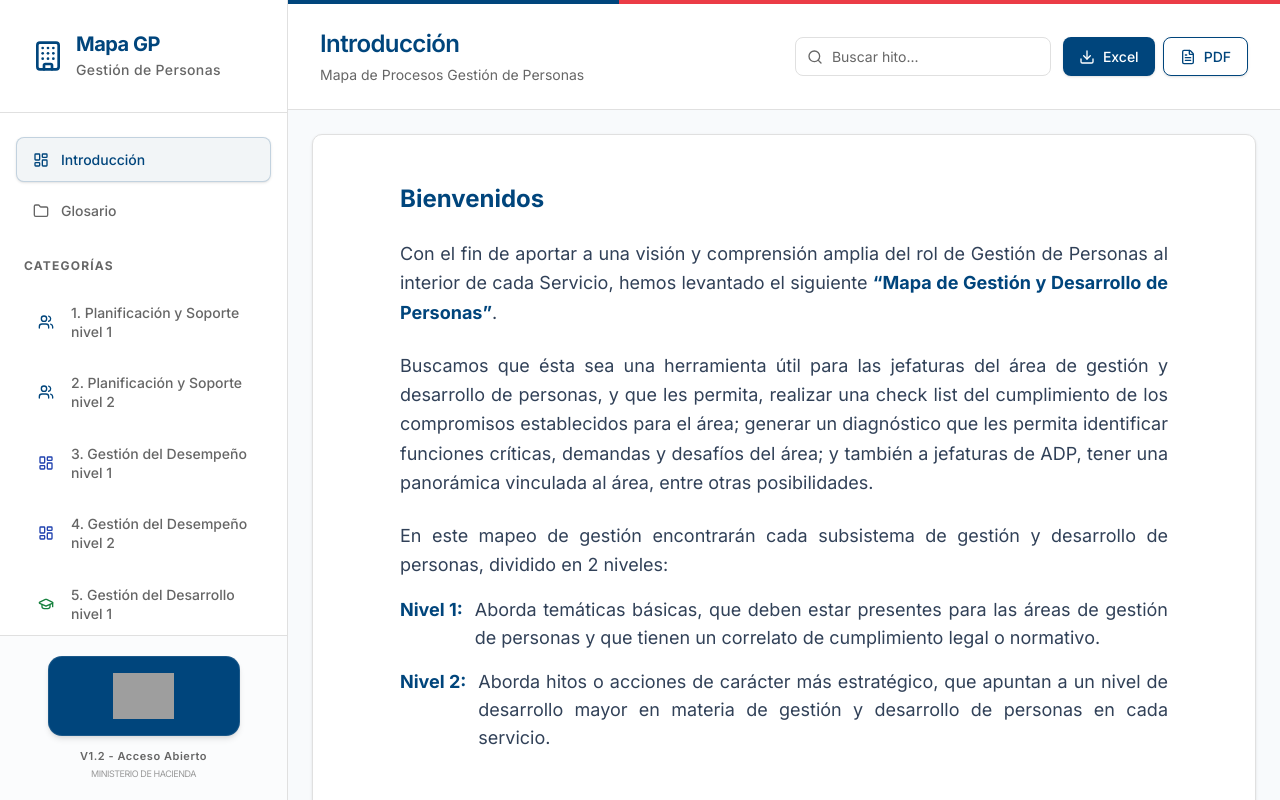
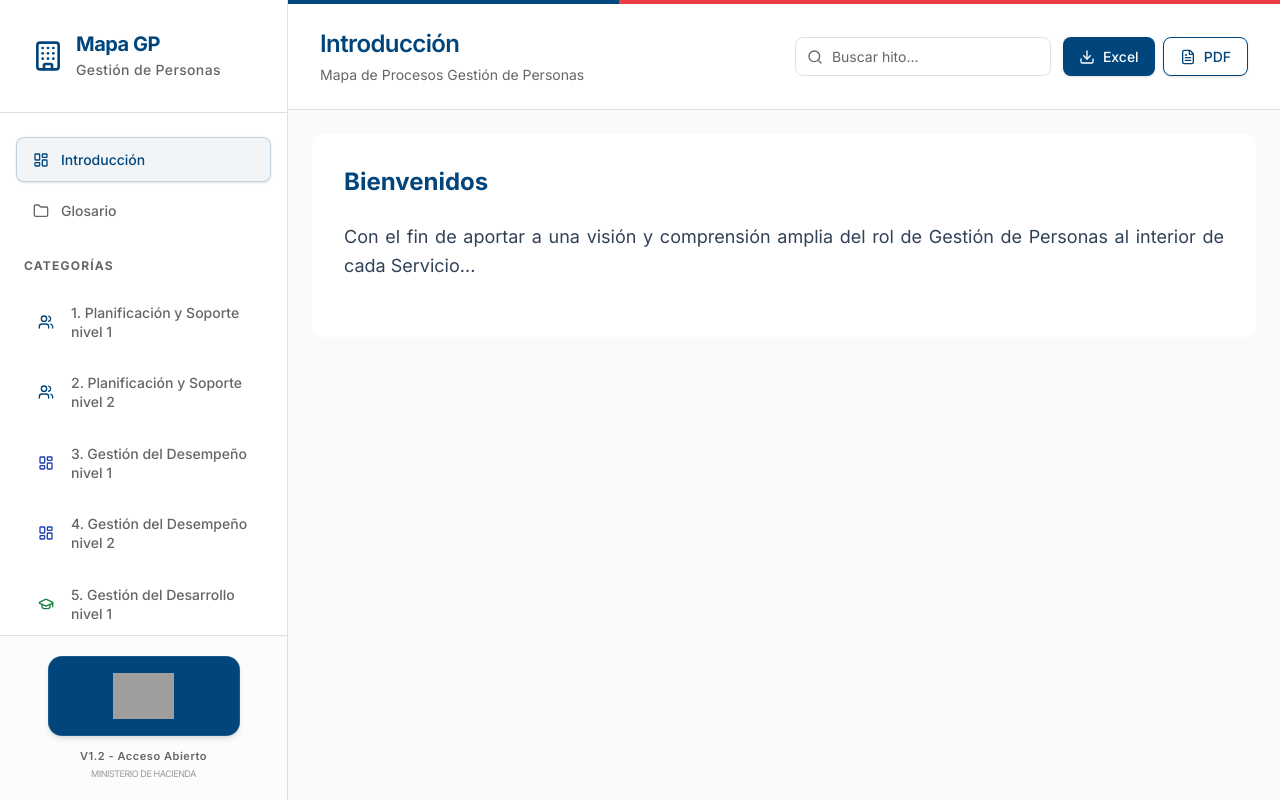
Before and after one commit to sgdp-dnsc/mapagp, a Next.js app: page / in a window 1280 px wide. Built offline with nearby package versions, Linux system fonts and the light colour scheme; grey boxes are pictures that could not be loaded.

Commit message:
Update page.tsx

```diff
--- a/src/app/page.tsx
+++ b/src/app/page.tsx
@@ -1,6 +1,6 @@
 "use client"
 
-import { useState, useEffect, useMemo, Suspense } from "react" // Agregado Suspense
+import { useState, useEffect, useMemo, Suspense } from "react" // Agregamos Suspense
 import { useRouter, useSearchParams } from "next/navigation"
 import { Sidebar } from "@/components/sidebar"
 import { Header } from "@/components/header"
@@ -14,7 +14,7 @@ import jsPDF from 'jspdf'
 import autoTable from 'jspdf-autotable'
 import Fuse from "fuse.js"
 
-// 1. Movemos toda la lógica a un componente interno
+// 1. Movemos toda tu lógica actual aquí
 function HomeContent() {
   const router = useRouter()
   const searchParams = useSearchParams()
@@ -29,7 +29,7 @@ function HomeContent() {
   const [isModalOpen, setIsModalOpen] = useState(false)
   const [isSidebarOpen, setIsSidebarOpen] = useState(false)
 
-  // Sincronización de URL (Deep Linking)
+  // Sincronización de URL
   useEffect(() => {
     const cat = searchParams.get("category")
     const search = searchParams.get("q")
@@ -46,41 +46,33 @@ function HomeContent() {
     window.history.replaceState(null, "", newUrl)
   }, [selectedCategory, searchQuery])
 
-  // Buscador Inteligente (Fuse.js)
   const fuse = useMemo(() => new Fuse(allData, {
     keys: ["hito", "responsable", "normativa", "categoria"],
     threshold: 0.3,
     distance: 100
   }), [allData])
 
-  // Lógica de filtrado
   const filteredData = useMemo(() => {
     let result = allData
-
     const isSearching = searchQuery.trim() !== ""
     if (isSearching) {
       result = fuse.search(searchQuery).map(r => r.item)
     } else if (selectedCategory !== "Introducción" && selectedCategory !== "GLOSARIO") {
       result = allData.filter((d) => d.categoria === selectedCategory)
     }
-
     if (alertFilter === "Críticos") {
       result = result.filter(d => d.criticidad.toLowerCase() === "alta")
     } else if (alertFilter === "Vencimientos") {
       result = result.filter(d => d.plazoPerentorio.toLowerCase() === "sí")
     }
-
     return result
   }, [allData, searchQuery, selectedCategory, fuse, alertFilter])
 
-  // Calcular KPIs
   const totalHitos = filteredData.length
   const criticalHitos = filteredData.filter((d) => d.criticidad.toLowerCase() === "alta").length
   const expiringHitos = filteredData.filter((d) => d.plazoPerentorio.toLowerCase() === "sí").length
-
   const isSearching = searchQuery.trim() !== ""
 
-  // Handlers
   const handleRowClick = (hito: HitoData) => {
     setSelectedHito(hito)
     setIsModalOpen(true)
@@ -91,7 +83,6 @@ function HomeContent() {
     setTimeout(() => setSelectedHito(null), 200)
   }
 
-  // Exportar a Excel
   const handleExportExcel = () => {
     const exportData = filteredData.map(item => ({
       'Hito': item.hito,
@@ -99,44 +90,23 @@ function HomeContent() {
       'SIAPER': item.siaper,
       'Normativa': item.normativa,
       'Periodicidad': item.periodicidad,
-      'Vinculación con otras instituciones': item.responsable,
+      'Vinculación': item.responsable,
       'Criticidad': item.criticidad,
       'Plazo Perentorio': item.plazoPerentorio
     }))
-
     const worksheet = XLSX.utils.json_to_sheet(exportData)
     const workbook = XLSX.utils.book_new()
     XLSX.utils.book_append_sheet(workbook, worksheet, "Resultados")
     XLSX.writeFile(workbook, `Mapa_GP_Export.xlsx`)
   }
 
-  // Exportar a PDF
   const handleExportPDF = () => {
     const doc = new jsPDF()
-
     doc.setFontSize(16)
     doc.text(`Mapa de Gestión de Personas - Reporte`, 14, 15)
-    doc.setFontSize(10)
-    doc.text(`Fecha: ${new Date().toLocaleDateString()}`, 14, 22)
-
     const tableColumn = ["Hito", "Categoría", "Normativa", "Vinculación", "Crit."];
-    const tableRows = filteredData.map(item => [
-      item.hito,
-      item.categoria,
-      item.normativa,
-      item.responsable,
-      item.criticidad
-    ]);
-
-    autoTable(doc, {
-      startY: 30,
-      head: [tableColumn],
-      body: tableRows,
-      theme: 'grid',
-      styles: { fontSize: 7, cellPadding: 2 },
-      headStyles: { fillColor: [0, 69, 124] }
-    });
-
+    const tableRows = filteredData.map(item => [item.hito, item.categoria, item.normativa, item.responsable, item.criticidad]);
+    autoTable(doc, { startY: 30, head: [tableColumn], body: tableRows, theme: 'grid' });
     doc.save(`Mapa_GP_Reporte.pdf`)
   }
 
@@ -165,72 +135,15 @@ function HomeContent() {
           onMenuClick={() => setIsSidebarOpen(true)}
         />
 
-        <main className="flex-1 overflow-y-auto p-4 sm:p-6 scroll-smooth print:p-0">
+        <main className="flex-1 overflow-y-auto p-4 sm:p-6 scroll-smooth">
           <div className="max-w-6xl mx-auto space-y-6">
             {selectedCategory === "Introducción" && !isSearching ? (
-              <div className="bg-white rounded-lg shadow-sm border border-[#e0e0e0] p-8 sm:p-12">
-                <div className="max-w-3xl mx-auto space-y-8">
-                  <div className="prose prose-slate max-w-none">
-                    <h2 className="text-2xl font-bold text-[#00457c] mb-6">Bienvenidos</h2>
-
-                    <p className="text-lg text-slate-700 leading-relaxed mb-6 text-justify">
-                      Con el fin de aportar a una visión y comprensión amplia del rol de Gestión de Personas al interior de cada Servicio, hemos levantado el siguiente <span className="font-bold text-[#00457c]">“Mapa de Gestión y Desarrollo de Personas”</span>.
-                    </p>
-
-                    <p className="text-lg text-slate-700 leading-relaxed mb-6 text-justify">
-                      Buscamos que ésta sea una herramienta útil para las jefaturas del área de gestión y desarrollo de personas, y que les permita, realizar una check list del cumplimiento de los compromisos establecidos para el área; generar un diagnóstico que les permita identificar funciones críticas, demandas y desafíos del área; y también a jefaturas de ADP, tener una panorámica vinculada al área, entre otras posibilidades.
-                    </p>
-
-                    <p className="text-lg text-slate-700 leading-relaxed mb-4 text-justify">
-                      En este mapeo de gestión encontrarán cada subsistema de gestión y desarrollo de personas, dividido en 2 niveles:
-                    </p>
-
-                    <ul className="list-none space-y-4 mb-8">
-                      <li className="text-lg text-slate-700 text-justify flex gap-3">
-                        <span className="font-bold text-[#00457c] shrink-0">Nivel 1:</span>
-                        <span>Aborda temáticas básicas, que deben estar presentes para las áreas de gestión de personas y que tienen un correlato de cumplimiento legal o normativo.</span>
-                      </li>
-                      <li className="text-lg text-slate-700 text-justify flex gap-3">
-                        <span className="font-bold text-[#00457c] shrink-0">Nivel 2:</span>
-                        <span>Aborda hitos o acciones de carácter más estratégico, que apuntan a un nivel de desarrollo mayor en materia de gestión y desarrollo de personas en cada servicio.</span>
-                      </li>
-                    </ul>
-
-                    <div className="mt-12 p-8 bg-[#f2f5f7] rounded-xl border border-[#00457c]/10 text-center italic text-[#00457c] font-medium leading-relaxed shadow-inner">
-                      El objetivo final es entregar una herramienta de <span className="font-bold underline decoration-2 underline-offset-4">mapeo y alertas tempranas</span> que permita a las jefaturas navegar la complejidad normativa sin perder de vista el desarrollo humano.
-                    </div>
-                  </div>
-                </div>
-              </div>
-            ) : selectedCategory === "GLOSARIO" && !isSearching ? (
-              <div className="bg-white rounded-lg shadow-sm border border-[#e0e0e0] p-8 sm:p-12">
-                <div className="max-w-4xl mx-auto space-y-8">
-                  <div className="text-center">
-                    <h2 className="text-3xl font-bold text-[#00457c] mb-4">Glosario</h2>
-                    <div className="h-1 w-20 bg-[#eb3c46] mx-auto rounded-full"></div>
-                  </div>
-
-                  <div className="grid gap-6">
-                    <div className="space-y-4">
-                      <p className="text-slate-700 font-medium">Conceptos clave de Gestión de Personas:</p>
-
-                      <div className="divide-y divide-slate-100">
-                        <div className="py-4">
-                          <p className="font-bold text-[#00457c] mb-1">SIAPER</p>
-                          <p className="text-slate-600">Plataforma de la Contraloría General de la República utilizada para registrar resoluciones, ingresos de personal y calificaciones.</p>
-                        </div>
-                        <div className="py-4">
-                          <p className="font-bold text-[#00457c] mb-1">DIPRES</p>
-                          <p className="text-slate-600">Dirección de Presupuestos del Ministerio de Hacienda, encargada de la asignación y control de recursos financieros.</p>
-                        </div>
-                        <div className="py-4">
-                          <p className="font-bold text-[#00457c] mb-1">ADP</p>
-                          <p className="text-slate-600">Alta Dirección Pública. Sistema que busca dotar a las instituciones públicas de directivos con capacidad de gestión y liderazgo.</p>
-                        </div>
-                      </div>
-                    </div>
-                  </div>
-                </div>
+              <div className="bg-white rounded-lg p-8">
+                 <h2 className="text-2xl font-bold text-[#00457c] mb-6">Bienvenidos</h2>
+                 <p className="text-lg text-slate-700 leading-relaxed mb-6 text-justify">
+                    Con el fin de aportar a una visión y comprensión amplia del rol de Gestión de Personas al interior de cada Servicio...
+                 </p>
+                 {/* ... Resto de tu texto de Introducción ... */}
               </div>
             ) : (
               <>
@@ -241,19 +154,8 @@ function HomeContent() {
                   onFilterChange={setAlertFilter}
                   currentFilter={alertFilter}
                 />
-
                 <div className="bg-white rounded-lg shadow-sm border border-[#e0e0e0] overflow-hidden">
-                  <div className="p-4 sm:p-6 border-b border-[#e0e0e0] flex items-center justify-between">
-                    <h3 className="text-lg font-semibold text-slate-800 print:hidden">
-                      {isSearching ? "Resultados de búsqueda" : "Detalle de Hitos de Gestión"}
-                    </h3>
-                  </div>
-                  <div className="p-0">
-                    <DataTable
-                      data={filteredData}
-                      onRowClick={handleRowClick}
-                    />
-                  </div>
+                  <DataTable data={filteredData} onRowClick={handleRowClick} />
                 </div>
               </>
             )}
@@ -261,19 +163,15 @@ function HomeContent() {
         </main>
       </div>
 
-      <DetailModal
-        isOpen={isModalOpen}
-        onClose={handleCloseModal}
-        hito={selectedHito}
-      />
+      <DetailModal isOpen={isModalOpen} onClose={handleCloseModal} hito={selectedHito} />
     </div>
   )
 }
 
-// 2. Exportamos el componente envuelto en Suspense
+// 2. Este es el componente que Next.js verá y ahora está protegido con Suspense
 export default function Home() {
   return (
-    <Suspense fallback={<div className="flex h-screen items-center justify-center">Cargando aplicación...</div>}>
+    <Suspense fallback={<div className="flex h-screen items-center justify-center">Cargando Mapa...</div>}>
       <HomeContent />
     </Suspense>
   )
```
